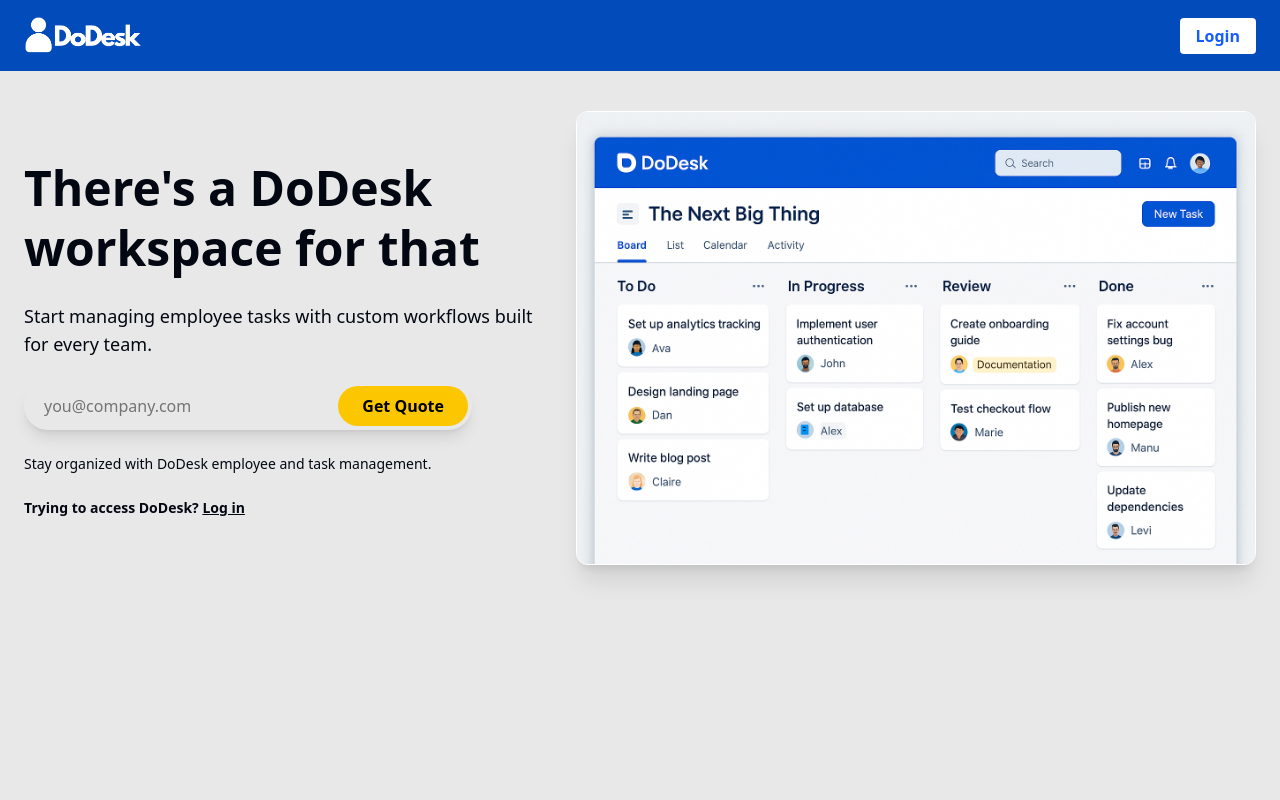
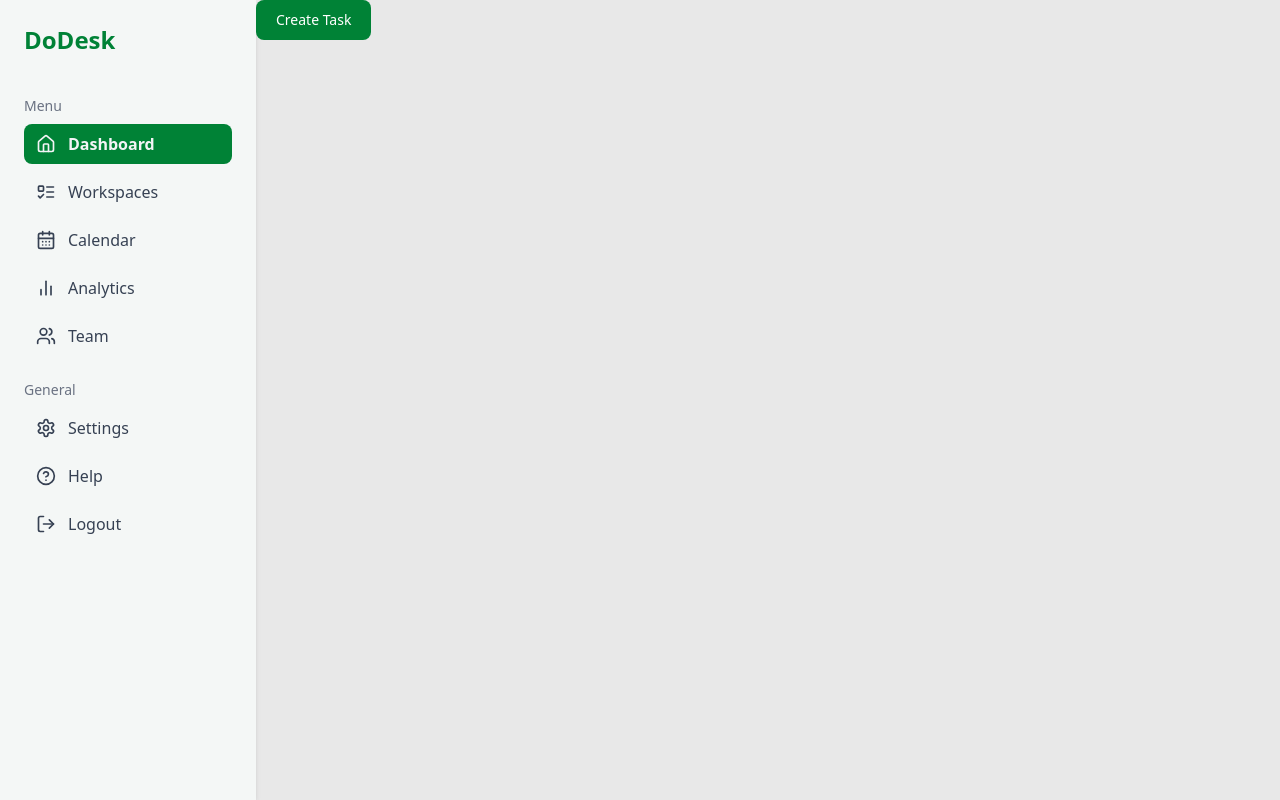
Before and after one commit to shilendra-dev/DoDesk, a React (Vite) app in the folder frontend/: page /dashboard in a window 1280 px wide. Before the commit this address led to /. Built offline with nearby package versions, Linux system fonts and the light colour scheme.

Commit message:
implemented sidebar on dashboard

```diff
--- a/frontend/package.json
+++ b/frontend/package.json
@@ -12,9 +12,11 @@
   "dependencies": {
     "@tailwindcss/vite": "^4.1.3",
     "axios": "^1.8.4",
+    "lucide-react": "^0.488.0",
     "react": "^19.0.0",
     "react-dom": "^19.0.0",
     "react-router-dom": "^7.5.0",
+    "reactjs-popup": "^2.0.6",
     "tailwindcss": "^4.1.3"
   },
   "devDependencies": {
--- a/frontend/src/App.jsx
+++ b/frontend/src/App.jsx
@@ -20,6 +20,7 @@ function App() {
   return (
     <>
       <Routes>
+          <Route path="/dashboard" element={<Dashboard/>}/>
           <Route path="/" element={<LandingPage/>} />
           <Route path="*" element={<Navigate to="/" replace />} />
           <Route path="/login" element={<Login/>} />
--- a/frontend/src/components/CreateTask.jsx
+++ b/frontend/src/components/CreateTask.jsx
@@ -3,26 +3,7 @@ import React from 'react'
 function CreateTask() {
     return (
         <>
-            <h2>Create a task</h2>
 
-            <div className="bg-gray-800">
-            <form className=" w-full">
-                <label htmlFor="taskName" className="block mb-2 text-sm font-medium text-gray-100">Task Name:</label>
-                <input type="text" className="bg-gray-50 border border-gray-300 text-gray-900 text-sm rounded-lg focus:ring-blue-500 block w-full p-2.5 dark:bg-gray-700 dark:placeholder-gray-400 dark:text-white dark:focus:ring-blue-500 dark:focus:border-blue-500" placeholder='johndoe@email.com' id='taskName' ></input><br/>
-
-                <label htmlFor="taskDes" className="block mb-2 text-sm font-medium text-gray-100">Task Description:</label>
-                <input type="text" className="bg-gray-50 border border-gray-300 text-gray-900 text-sm rounded-lg focus:ring-blue-500 block w-full p-2.5 dark:bg-gray-700 dark:placeholder-gray-400 dark:text-white dark:focus:ring-blue-500 dark:focus:border-blue-500" placeholder='********' id='taskDes'></input><br/>
-
-                <label htmlFor="roles" className="block mb-2 text-sm font-medium text-gray-100">Select Members:</label>
-                    <select id="roles" className="bg-gray-100 border border-gray-300 text-gray-900 text-sm rounded-lg focus:ring-blue-500 focus:border-blue-500 block w-full p-2.5 dark:bg-gray-700 dark:border-gray-300 dark:placeholder-gray-400 dark:text-white dark:focus:ring-blue-500 dark:focus:border-blue-500">
-                        <option value="" selected disabled >Choose Role</option>
-                        <option value="admin">Admin</option>
-                        <option value="member">Member</option>
-                    </select>
-
-                <input type='submit' value='createTask' className="text-white bg-blue-700 hover:bg-blue-800 focus:ring-2 focus:ring-blue-300 font-medium rounded-lg text-sm px-5 py-2.5 me-2 mb-2 mt-"/>
-            </form>
-            </div>
         </>
     )
 }
--- /dev/null
+++ b/frontend/src/components/Sidebar.jsx
@@ -0,0 +1,61 @@
+import { Home, ListTodo, CalendarDays, BarChart2, Users, Settings, HelpCircle, LogOut, Smartphone } from 'lucide-react';
+
+const menuItems = [
+  { icon: <Home size={20} />, label: 'Dashboard', active: true },
+  { icon: <ListTodo size={20} />, label: 'Workspaces', badge: '' },
+  { icon: <CalendarDays size={20} />, label: 'Calendar' },
+  { icon: <BarChart2 size={20} />, label: 'Analytics' },
+  { icon: <Users size={20} />, label: 'Team' },
+];
+
+const generalItems = [
+  { icon: <Settings size={20} />, label: 'Settings' },
+  { icon: <HelpCircle size={20} />, label: 'Help' },
+  { icon: <LogOut size={20} />, label: 'Logout' },
+];
+
+export default function Sidebar() {
+  return (
+      <aside className='w-64 min-h-screen bg-[#f4f7f6] p-6 flex flex-col  shadow-md'>
+        {/*Logo*/}
+        <div className='mb-10'>
+          <h1 className='text-2xl font-bold text-green-700'>DoDesk</h1>
+        </div>
+
+        {/*Menu*/}
+        <nav className='space-y-6'>
+          <div>
+            <h2 className='text-sm text-gray-500 mb-2'>Menu</h2>
+            <ul className='space-y-2'>
+              {menuItems.map(({icon, label, active, badge}) => (
+                <li key={label} className={`flex items-center justify-between px-3 py-2 rounded-lg cursor-pointer hover:bg-green-500 ${
+                  active ? 'bg-green-700 font-semibold text-gray-100' : 'text-gray-700'
+                }`}>
+                  <div className='flex items-center gap-3'>
+                    {icon}
+                    <span>{label}</span>
+                  </div>
+                  {badge && (
+                    <span className='text-xs text-white bg-green-600 rounded-3xl px-2'>{badge}</span>
+                  )}
+                </li>
+              ))}
+            </ul>
+          </div>
+
+          <div>
+          <h2 className='text-sm text-gray-500 mb-2'>General</h2>
+            <ul className='space-y-2'>
+                {generalItems.map(({icon, label}) => (
+                  <li key={label} className='flex items-center gap-3 px-3 py-2 text-gray-700 rounded-lg cursor-pointer hover:bg-green-100'>
+                    {icon}
+                    <span>{label}</span>
+                  </li>
+                ))}
+            </ul>
+          </div>
+        </nav>
+
+      </aside>
+  );
+}
--- a/frontend/src/pages/Dashboard.jsx
+++ b/frontend/src/pages/Dashboard.jsx
@@ -1,9 +1,26 @@
-import React from 'react'
+import React, { useState } from 'react'
+import Sidebar from '../components/Sidebar'
+import Popup from 'reactjs-popup'
+import CreateTask from '../components/CreateTask'
 
 function Dashboard() {
+  const [createTaskVisible, setCreateTaskVisible] = useState(false);
+
+  const toggleCreateTaskVisiblity = () => {
+    setCreateTaskVisible((prevState) => !prevState);
+  };
+
   return (
     <>
-        <h1>Welcome to Dashboard</h1>
+      <div className='flex'>
+      <Sidebar/>
+        <div>
+          <button onClick={toggleCreateTaskVisiblity} className="focus:outline-none text-white bg-green-700 hover:bg-green-800 focus:ring-4 focus:ring-green-300 font-medium rounded-lg text-sm px-5 py-2.5 me-2 mb-2 dark:bg-green-600 dark:hover:bg-green-700 dark:focus:ring-green-800">Create Task</button>
+          {createTaskVisible && <CreateTask/>}
+
+        </div>
+      </div>
+
     </>
   )
 }
```
Also changed, not shown: 1 other file (tests, documents, lock files or other folders).
